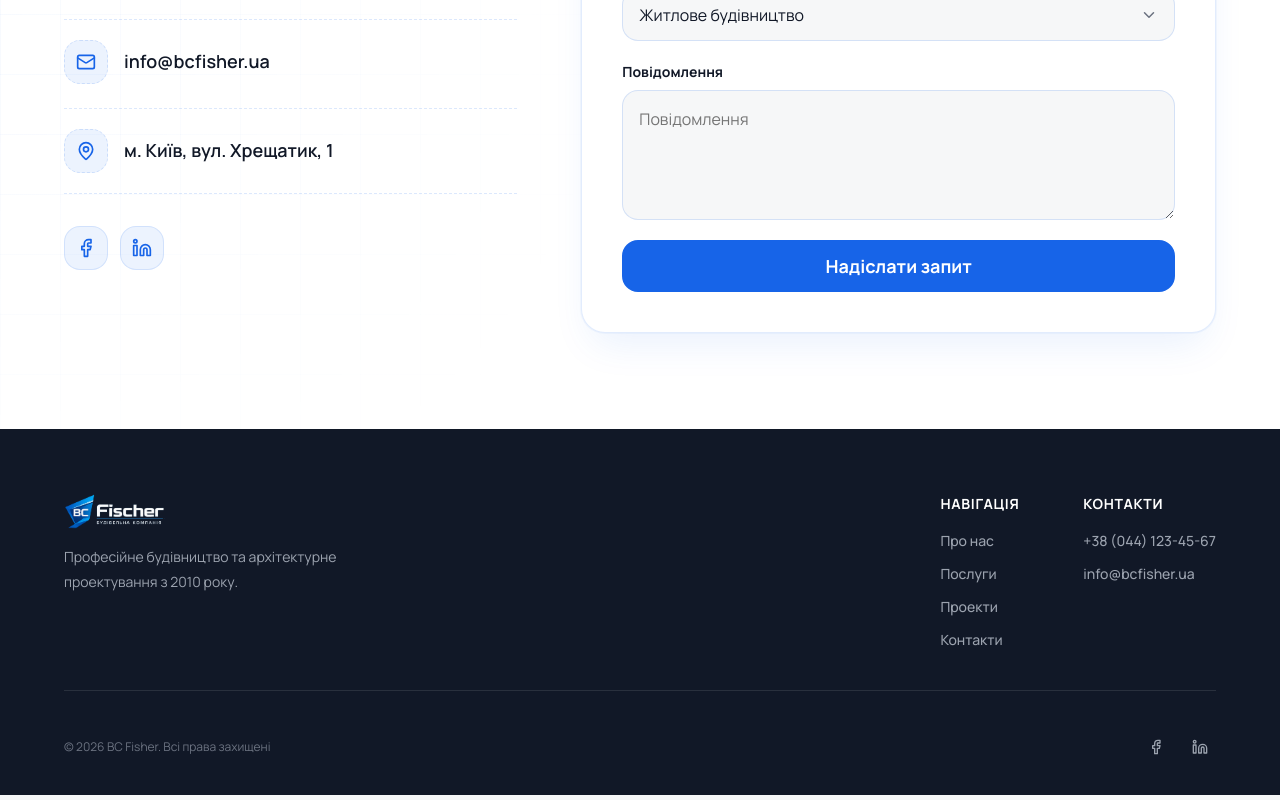
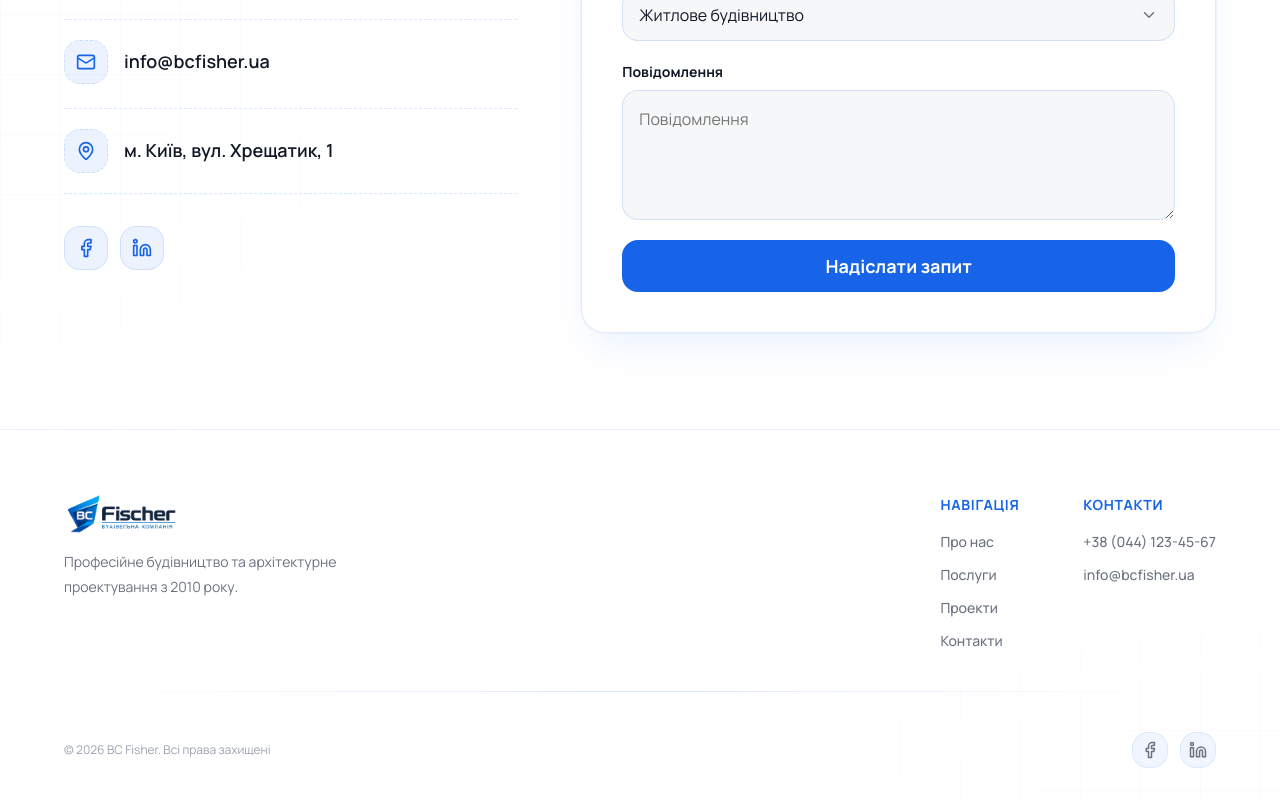
Before and after one commit to Greenfield-Taster/bc-fischer, a React (Vite) app: page / in a window 1280 px wide. Shown: the part 4647-5447 px from the top of the page. Built offline with nearby package versions, Linux system fonts and the light colour scheme.

Commit message:
Restyle Footer to light theme with blueprint accents

```diff
--- a/src/components/Footer/Footer.jsx
+++ b/src/components/Footer/Footer.jsx
@@ -1,6 +1,6 @@
 import { useLanguage } from "../../contexts/language/useLanguage";
 import { NAV_LINKS, SOCIAL_LINKS, SITE_NAME, ICON_MAP } from "../../data/siteData";
-import logoLight from "../../assets/logo-light.png";
+import logoDark from "../../assets/logo-dark.png";
 import "./Footer.scss";
 
 const Footer = () => {
@@ -14,6 +14,8 @@ const Footer = () => {
 
   return (
     <footer className="footer">
+      <div className="footer__grid-bg" aria-hidden="true" />
+
       <div className="footer__container container">
         <div className="footer__top">
           <div className="footer__brand">
@@ -25,7 +27,7 @@ const Footer = () => {
                 window.scrollTo({ top: 0, behavior: "smooth" });
               }}
             >
-              <img src={logoLight} alt="BC Fischer" className="footer__logo-img" />
+              <img src={logoDark} alt="BC Fischer" className="footer__logo-img" />
             </a>
             <p className="footer__description">{t("footer.description")}</p>
           </div>
@@ -76,7 +78,7 @@ const Footer = () => {
                   rel="noopener noreferrer"
                   aria-label={link.name}
                 >
-                  <Icon size={16} />
+                  <Icon size={18} />
                 </a>
               );
             })}
--- a/src/components/Footer/Footer.scss
+++ b/src/components/Footer/Footer.scss
@@ -1,11 +1,28 @@
 @use "../../styles/variables" as v;
 
 .footer {
-  background: v.$neutral-900;
-  color: v.$neutral-0;
+  position: relative;
+  overflow: hidden;
+  background: v.$neutral-0;
+  color: v.$color-text-primary;
   padding: v.$spacing-16 0 v.$spacing-8;
+  border-top: 1px solid rgba(v.$brand-primary-500, 0.1);
+
+  // ─── Blueprint grid background ───
+  &__grid-bg {
+    position: absolute;
+    inset: 0;
+    background-image:
+      linear-gradient(rgba(v.$brand-primary-500, 0.03) 1px, transparent 1px),
+      linear-gradient(90deg, rgba(v.$brand-primary-500, 0.03) 1px, transparent 1px);
+    background-size: 60px 60px;
+    mask-image: radial-gradient(ellipse 60% 80% at 100% 100%, black 0%, transparent 100%);
+    -webkit-mask-image: radial-gradient(ellipse 60% 80% at 100% 100%, black 0%, transparent 100%);
+  }
 
   &__container {
+    position: relative;
+    z-index: 1;
     display: flex;
     flex-direction: column;
     gap: v.$spacing-10;
@@ -35,14 +52,14 @@
   }
 
   &__logo-img {
-    height: 36px;
+    height: 40px;
     width: auto;
     display: block;
   }
 
   &__description {
     font-size: v.$font-size-sm;
-    color: v.$neutral-400;
+    color: v.$color-text-secondary;
     line-height: v.$line-height-relaxed;
   }
 
@@ -67,7 +84,7 @@
     font-weight: v.$font-weight-bold;
     text-transform: uppercase;
     letter-spacing: v.$letter-spacing-wider;
-    color: v.$neutral-0;
+    color: v.$brand-primary-500;
   }
 
   &__nav {
@@ -78,13 +95,13 @@
 
   &__nav-link {
     font-size: v.$font-size-sm;
-    color: v.$neutral-400;
+    color: v.$color-text-secondary;
     text-decoration: none;
     font-weight: v.$font-weight-medium;
     transition: color v.$transition-fast v.$transition-timing;
 
     &:hover {
-      color: v.$brand-primary-400;
+      color: v.$brand-primary-500;
     }
   }
 
@@ -96,13 +113,18 @@
 
   &__contact-item {
     font-size: v.$font-size-sm;
-    color: v.$neutral-400;
+    color: v.$color-text-secondary;
     font-weight: v.$font-weight-medium;
   }
 
   &__separator {
     height: 1px;
-    background: rgba(255, 255, 255, 0.1);
+    background: linear-gradient(
+      90deg,
+      transparent,
+      rgba(v.$brand-primary-500, 0.15),
+      transparent
+    );
   }
 
   &__bottom {
@@ -118,7 +140,7 @@
 
   &__copyright {
     font-size: v.$font-size-xs;
-    color: v.$neutral-500;
+    color: v.$color-text-tertiary;
   }
 
   &__socials {
@@ -127,18 +149,23 @@
   }
 
   &__social-link {
-    width: 32px;
-    height: 32px;
-    border-radius: v.$radius-full;
+    width: 36px;
+    height: 36px;
+    border-radius: v.$radius-lg;
     display: flex;
     align-items: center;
     justify-content: center;
-    color: v.$neutral-400;
-    transition: v.$transition-button;
+    color: v.$color-text-secondary;
+    background: rgba(v.$brand-primary-500, 0.06);
+    border: 1px solid rgba(v.$brand-primary-500, 0.1);
+    transition: all v.$transition-base v.$transition-timing;
     text-decoration: none;
 
     &:hover {
+      background: v.$brand-primary-500;
+      border-color: v.$brand-primary-500;
       color: v.$neutral-0;
+      transform: translateY(-2px);
     }
   }
 }
```
